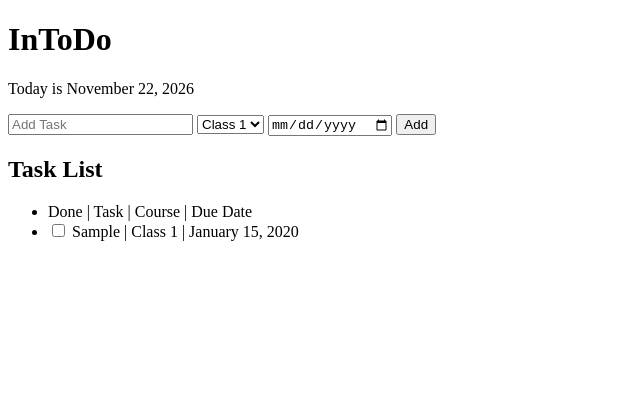
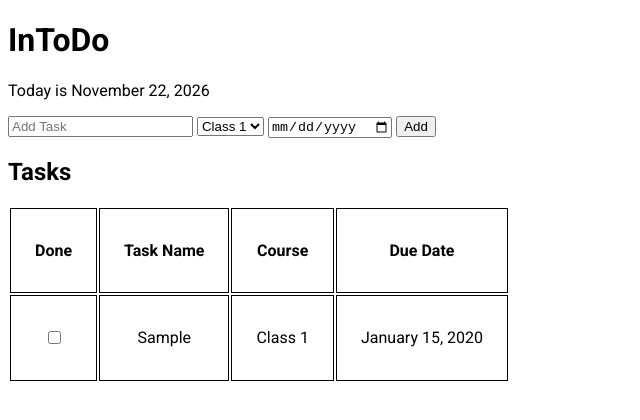
Before and after one commit to CharCoderoid/InToDo, a plain HTML site: page index.html in a window 1280 px wide. Both pictures are taken after typing "Sample", "2020-01-15" into the empty fields and a click on the button "Add". Shown: the whole page, without its empty margins (0-640 px from the left). Drawn offline with Linux system fonts and the light colour scheme.

Commit message:
Changed task list to a table format

```diff
--- a/css/styles.css
+++ b/css/styles.css
@@ -1,5 +1,20 @@
+@import url('https://fonts.googleapis.com/css2?family=Roboto:ital,wght@0,100..900;1,100..900&display=swap');
+
+
+body {
+    font-family: "Roboto", sans-serif;
+    font-optical-sizing: auto;
+}
 
 /* Task List Style */
+
+.task-table{
+    th, td{
+        border: 1px solid black;
+        padding: 2rem 1.5rem;
+        text-align: center;
+    }
+}
 .completed {
     text-decoration: line-through;
 }
--- a/index.html
+++ b/index.html
@@ -7,6 +7,7 @@
   <meta name="description" content="A ToDo List effecient for students">
   <title>InToDo</title>
   <link rel="stylesheet" href="css/styles.css">
+
 </head>
 <body>
   <h1> InToDo </h1>
@@ -25,10 +26,11 @@
       <button id="add-list" onclick="addItem()"> Add </button>
     </div>
 
-    <h2> Task List </h2>
-    <ul id="list-spot">
-      <li> Done | Task | Course | Due Date </li>
-    </ul>
+    <h2> Tasks </h2>
+
+    <table class="task-table" id="task-list">
+      <tr><th>Done</th><th>Task Name</th><th>Course</th><th>Due Date</th></tr>
+    </table>
   </div>
   <script src="script.js"></script>
 </body>
--- a/script.js
+++ b/script.js
@@ -1,7 +1,7 @@
 const inputItem = document.getElementById("input-box");
 const dateItem = document.getElementById("date-box");
 const courseItems = document.getElementById("course");
-const taskList = document.getElementById("list-spot");
+const taskList = document.getElementById("task-list");
 const now = document.getElementById("today");
 const today = new Date();
 now.textContent = formatDate(today);
@@ -18,28 +18,28 @@ function addItem(){
     const dateObj = new Date(`${date}T00:00:00`);
     const formatDue = formatDate(dateObj);
 
-    const li = document.createElement("li");
-    li.innerHTML = `
-    <input type="checkbox">
-    <label>
-        <span class="task" id="task">${input}</span> |
-        <span class="course" id="course">${course}</span> |
-        <span class="date" id="date">${formatDue}</span>
-    </label>
+    const tr = document.createElement("tr");
+    tr.innerHTML = `
+    <tr>
+        <td><input type="checkbox"></td>
+        <td class="task" id="task">${input}</td>
+        <td class="course" id="course">${course}</td>
+        <td class="date" id="date">${formatDue}</td>
+    </tr>
     `
 
-    taskList.appendChild(li);
+    taskList.appendChild(tr);
     inputItem.value = "";
     dateItem.value = "";
 
-    const check = li.querySelector("input");
+    const check = tr.querySelector("input");
 
     check.addEventListener("click", function () {
-        li.classList.toggle("completed", check.checked);
+        tr.classList.toggle("completed", check.checked);
     });
 
-     const editTask = li.querySelector(".task");
-     const taskSpan = li.querySelector("#task");
+     const editTask = tr.querySelector(".task");
+     const taskSpan = tr.querySelector("#task");
      editTask.addEventListener("click", function () {
         const updateTask = document.createElement("input");
         updateTask.type = "text";
@@ -66,8 +66,8 @@ function addItem(){
         });
     });
 
-    const editDate = li.querySelector(".date");
-    const dateSpan = li.querySelector("#date");
+    const editDate = tr.querySelector(".date");
+    const dateSpan = tr.querySelector("#date");
     editDate.addEventListener("click", function () {
         const editInput = document.createElement("input");
         editInput.type = "date";
@@ -86,14 +86,10 @@ function addItem(){
         }
 
         editInput.addEventListener("change", saveDate);
-        editInput.addEventListener("keydown", function (e) {
-            if (e.key === "Enter") {
-                saveTask();
-            }
-        });
+        editInput.addEventListener("blur", saveDate);
     });
 
-    const courseSpan = li.querySelector(".course");
+    const courseSpan = tr.querySelector(".course");
     courseSpan.addEventListener("click", function () {
         const editSelect = courseItems.cloneNode(true);
         editSelect.removeAttribute("id"); // Avoid duplicate IDs on the page
```
